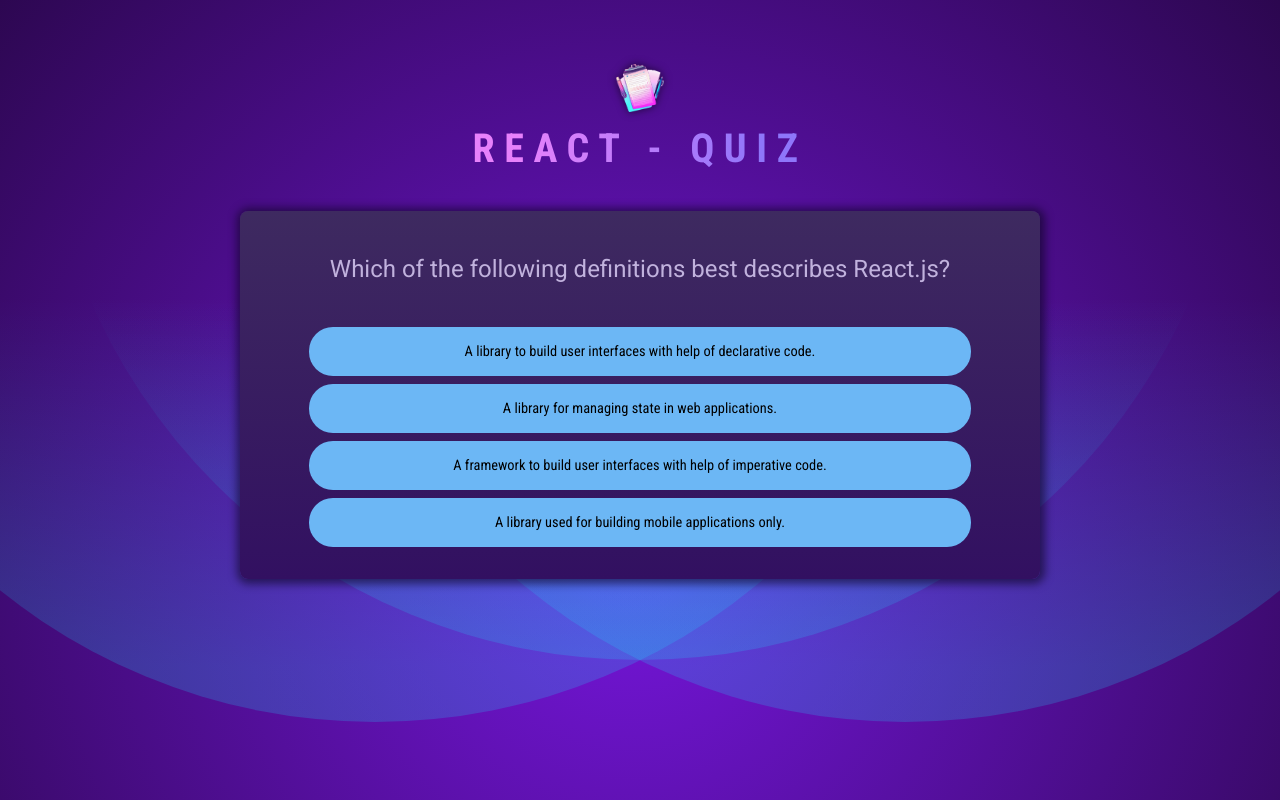
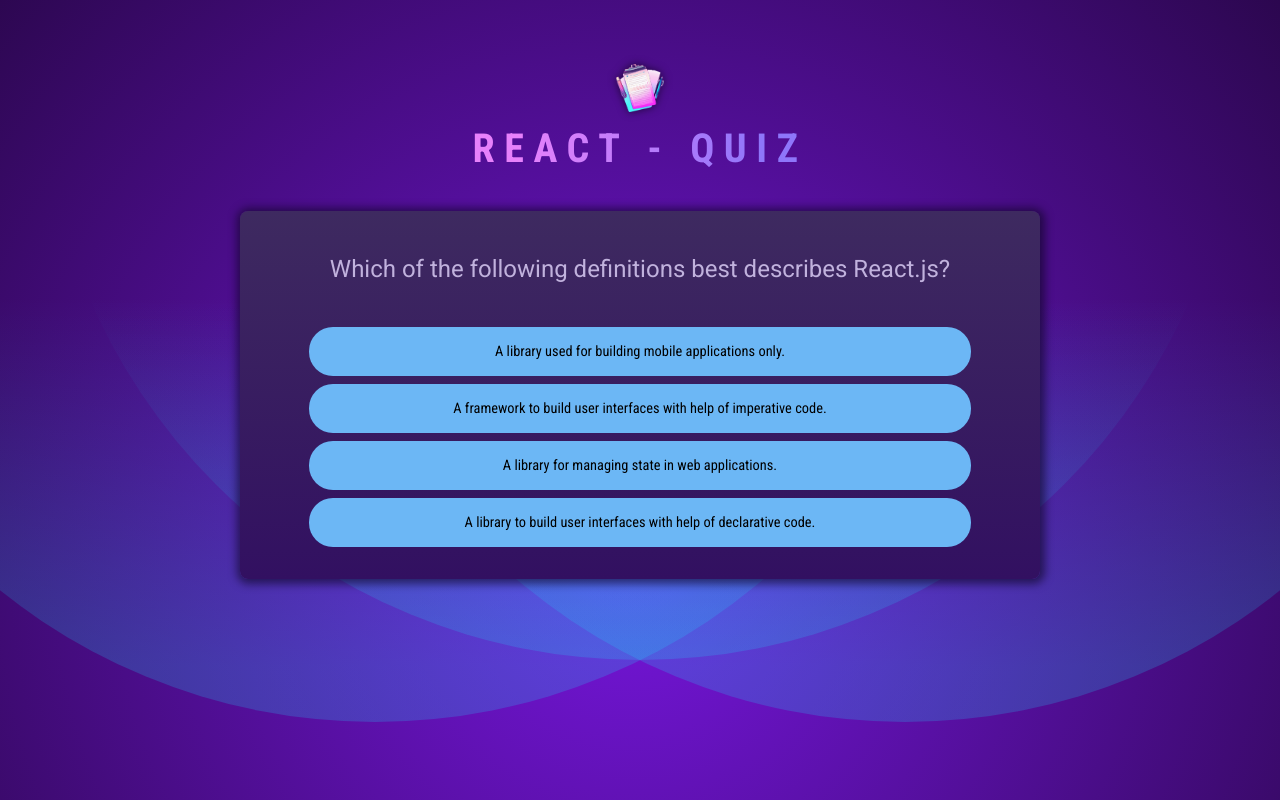
Before and after one commit to Joao4569/udemy-react-quizz-app-walkthrough, a React (Vite) app: page / in a window 1280 px wide. Built offline with nearby package versions, Linux system fonts and the light colour scheme.

Commit message:
feat: Add logic to randomise quiz answers.

```diff
--- a/src/components/Quiz.jsx
+++ b/src/components/Quiz.jsx
@@ -6,6 +6,8 @@
 	const [userAnswers, setUserAnswers] = useState([]);
 
 	const activeQuestionIndex = userAnswers.length;
+	const shuffledAnswers = [...QUESTIONS[activeQuestionIndex].answers];
+	shuffledAnswers.sort(() => Math.random() - 0.5);
 
 	function handleSelectAnswer(selectedAnswer) {
 		setUserAnswers((prevUserAnswers) => {
@@ -18,7 +20,7 @@
 			<div id="question">
 				<h2>{QUESTIONS[activeQuestionIndex].text}</h2>
 				<ul id='answers'>
-					{QUESTIONS[activeQuestionIndex].answers.map((answer) =>(
+					{shuffledAnswers.map((answer) =>(
 						<li key={answer} className='answer'>
 							<button onClick={() => handleSelectAnswer(answer)}>{answer}</button>
 						</li>
```
